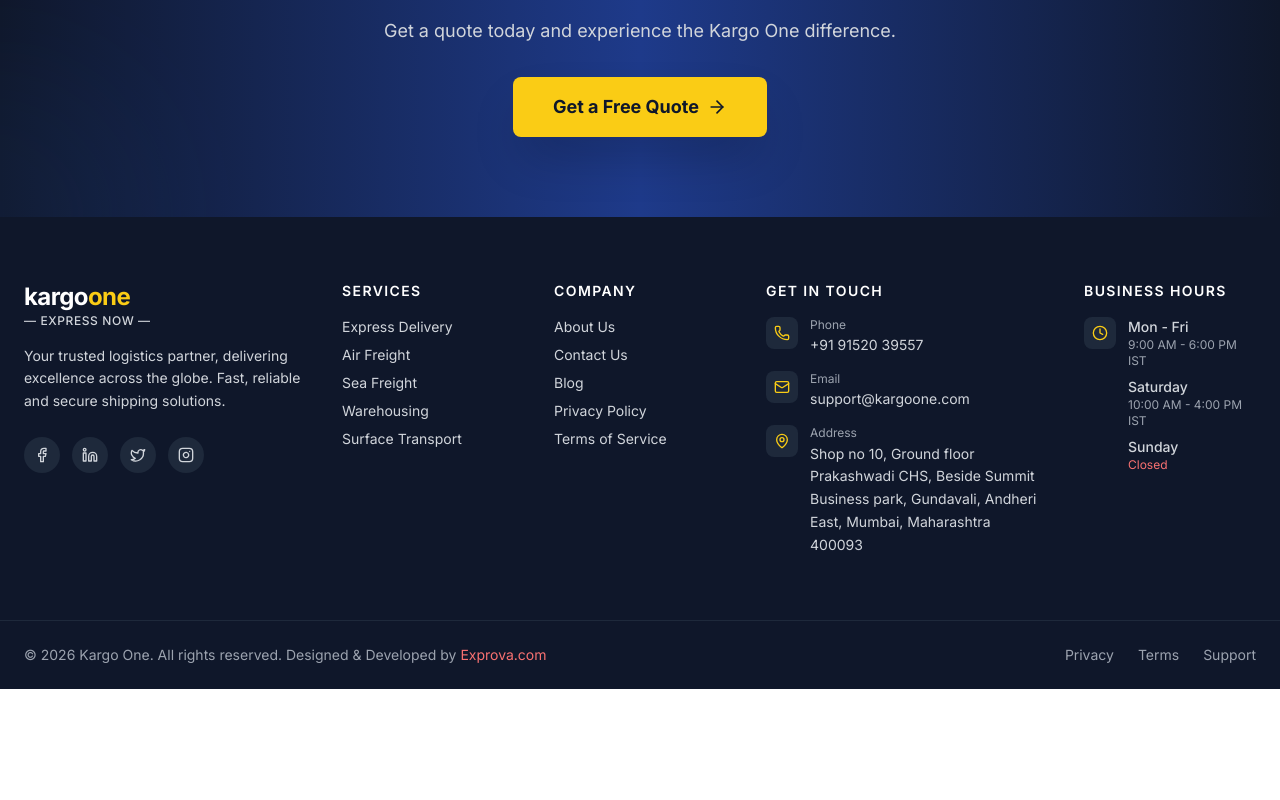
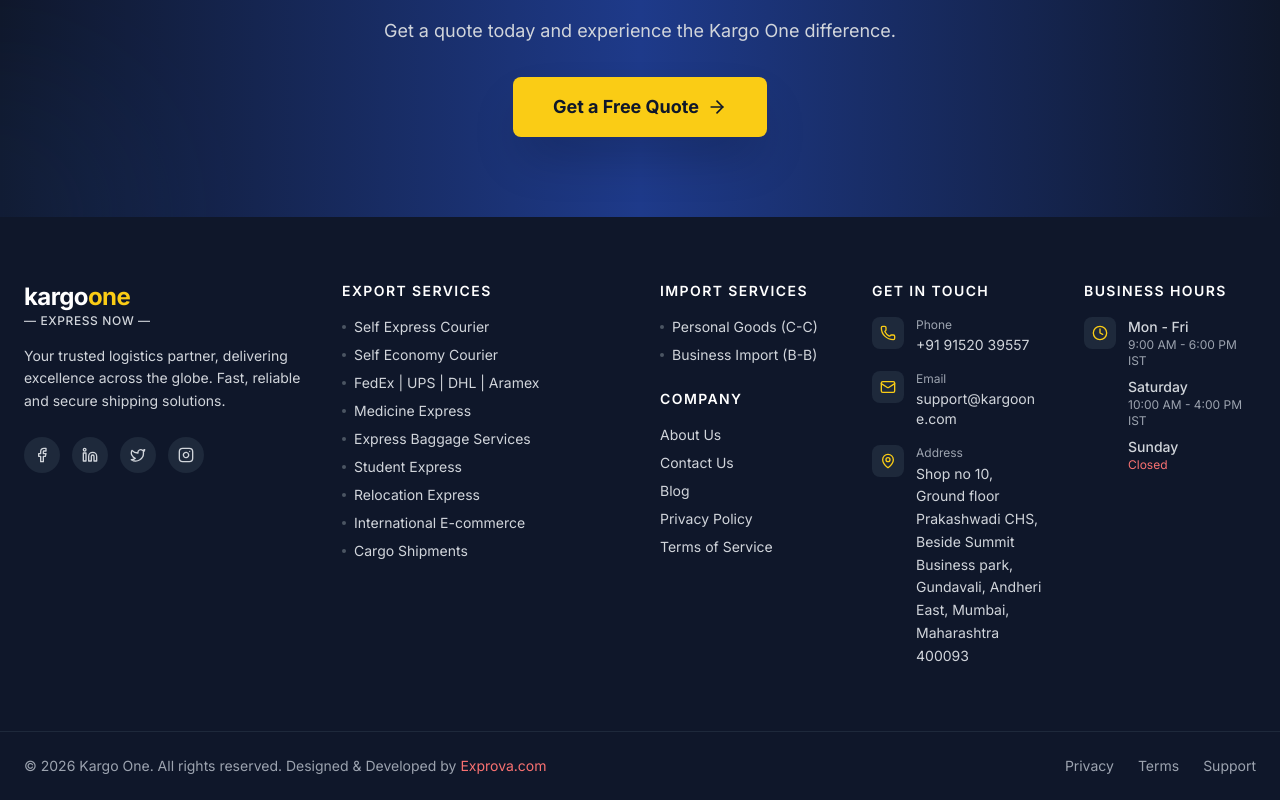
Before and after one commit to KingAshu22/next-express-hub, a Next.js app: page / in a window 1280 px wide. Shown: the part 6714-7514 px from the top of the page. Before the commit the page ends 7403 px from the top, so only its background shows below. Built offline with nearby package versions, Linux system fonts and the light colour scheme.

Commit message:
updated footer

```diff
--- a/app/_components/Footer.jsx
+++ b/app/_components/Footer.jsx
@@ -14,6 +14,23 @@ import {
 
 export default function Footer() {
   const currentYear = new Date().getFullYear();
+
+  const exportServices = [
+    "Self Express Courier",
+    "Self Economy Courier",
+    "FedEx | UPS | DHL | Aramex",
+    "Medicine Express",
+    "Express Baggage Services",
+    "Student Express",
+    "Relocation Express",
+    "International E-commerce",
+    "Cargo Shipments",
+  ];
+
+  const importServices = [
+    "Personal Goods (C-C)",
+    "Business Import (B-B)",
+  ];
 
   return (
     <footer className="bg-slate-900 text-white">
@@ -68,57 +85,50 @@ export default function Footer() {
             </div>
           </div>
 
-          {/* Services Column */}
-          <div className="space-y-4 lg:col-span-2">
+          {/* Export Services Column */}
+          <div className="space-y-4 lg:col-span-3">
             <h3 className="text-sm font-semibold text-white uppercase tracking-widest">
-              Services
+              Export Services
             </h3>
             <ul className="space-y-2 text-sm">
-              <li>
+              {exportServices.map((service, idx) => (
+                <li key={idx}>
                   <Link
                     href="#services"
-                  className="text-gray-300 hover:text-yellow-400 transition-colors"
+                    className="text-gray-300 hover:text-yellow-400 transition-colors flex items-center gap-2 group"
                   >
-                  Express Delivery
+                    <span className="w-1 h-1 rounded-full bg-gray-600 group-hover:bg-yellow-400 transition-colors" />
+                    {service}
                   </Link>
                 </li>
-              <li>
-                <Link
-                  href="#services"
-                  className="text-gray-300 hover:text-yellow-400 transition-colors"
-                >
-                  Air Freight
-                </Link>
-              </li>
-              <li>
-                <Link
-                  href="#services"
-                  className="text-gray-300 hover:text-yellow-400 transition-colors"
-                >
-                  Sea Freight
-                </Link>
-              </li>
-              <li>
-                <Link
-                  href="#services"
-                  className="text-gray-300 hover:text-yellow-400 transition-colors"
-                >
-                  Warehousing
-                </Link>
-              </li>
-              <li>
-                <Link
-                  href="#services"
-                  className="text-gray-300 hover:text-yellow-400 transition-colors"
-                >
-                  Surface Transport
-                </Link>
-              </li>
+              ))}
             </ul>
           </div>
 
-          {/* Company Column */}
-          <div className="space-y-4 lg:col-span-2">
+          {/* Import Services + Company Column */}
+          <div className="space-y-6 lg:col-span-2">
+            {/* Import Services */}
+            <div className="space-y-4">
+              <h3 className="text-sm font-semibold text-white uppercase tracking-widest">
+                Import Services
+              </h3>
+              <ul className="space-y-2 text-sm">
+                {importServices.map((service, idx) => (
+                  <li key={idx}>
+                    <Link
+                      href="#services"
+                      className="text-gray-300 hover:text-yellow-400 transition-colors flex items-center gap-2 group"
+                    >
+                      <span className="w-1 h-1 rounded-full bg-gray-600 group-hover:bg-yellow-400 transition-colors" />
+                      {service}
+                    </Link>
+                  </li>
+                ))}
+              </ul>
+            </div>
+
+            {/* Company */}
+            <div className="space-y-4">
               <h3 className="text-sm font-semibold text-white uppercase tracking-widest">
                 Company
               </h3>
@@ -165,9 +175,10 @@ export default function Footer() {
                 </li>
               </ul>
             </div>
+          </div>
 
           {/* Get In Touch Column */}
-          <div className="space-y-4 lg:col-span-3">
+          <div className="space-y-4 lg:col-span-2">
             <h3 className="text-sm font-semibold text-white uppercase tracking-widest">
               Get In Touch
             </h3>
@@ -259,7 +270,18 @@ export default function Footer() {
       <div className="border-t border-slate-800">
         <div className="container mx-auto px-4 md:px-6 py-6">
           <div className="flex flex-col md:flex-row items-center justify-between gap-4 text-sm text-gray-400">
-            <p>&copy; {currentYear} Kargo One. All rights reserved. Designed & Developed by <a href="https://exprova.com" target="_blank" rel="noreferrer" className="text-red-400">Exprova.com</a></p>
+            <p>
+              &copy; {currentYear} Kargo One. All rights reserved. Designed &
+              Developed by{" "}
+              <a
+                href="https://exprova.com"
+                target="_blank"
+                rel="noreferrer"
+                className="text-red-400 hover:text-yellow-400 transition-colors"
+              >
+                Exprova.com
+              </a>
+            </p>
             <div className="flex items-center gap-6">
               <Link
                 href="/privacy-policy"
```
Lines whose indentation alone changed are shown as unchanged.
